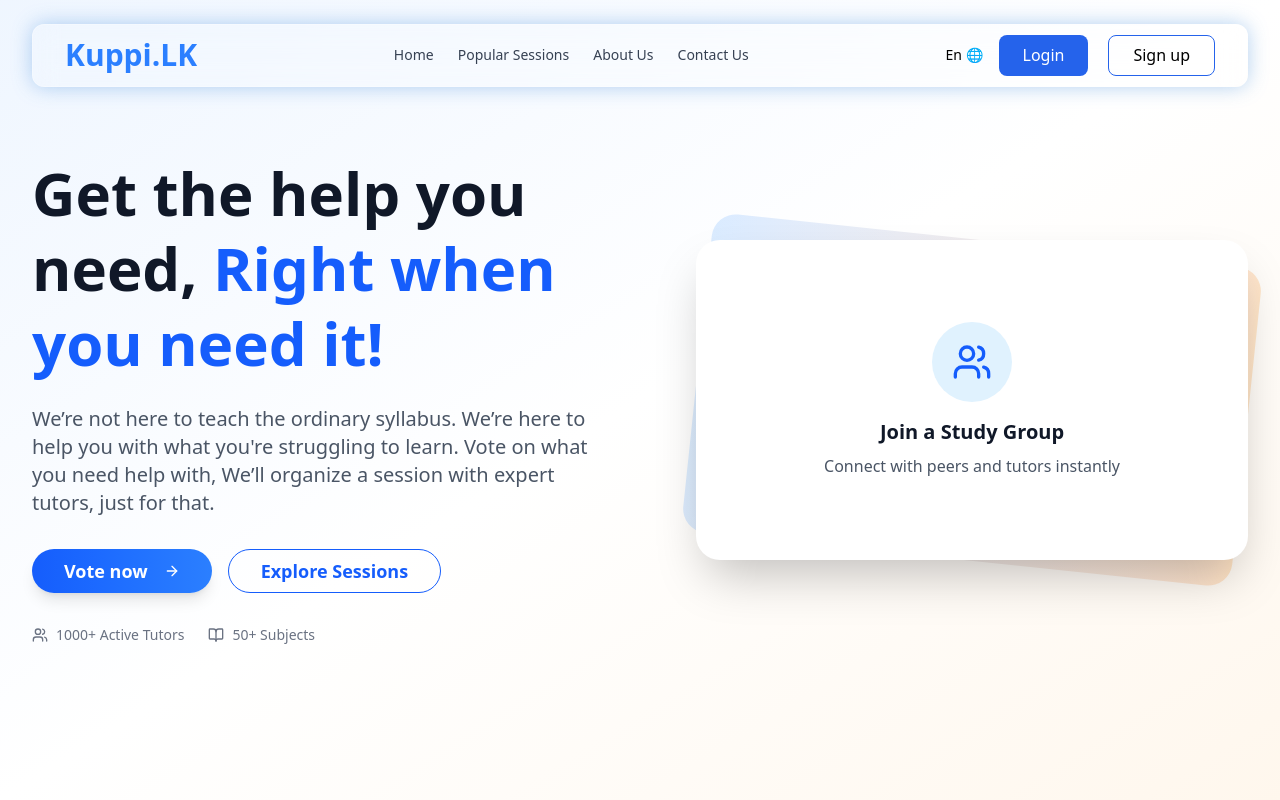
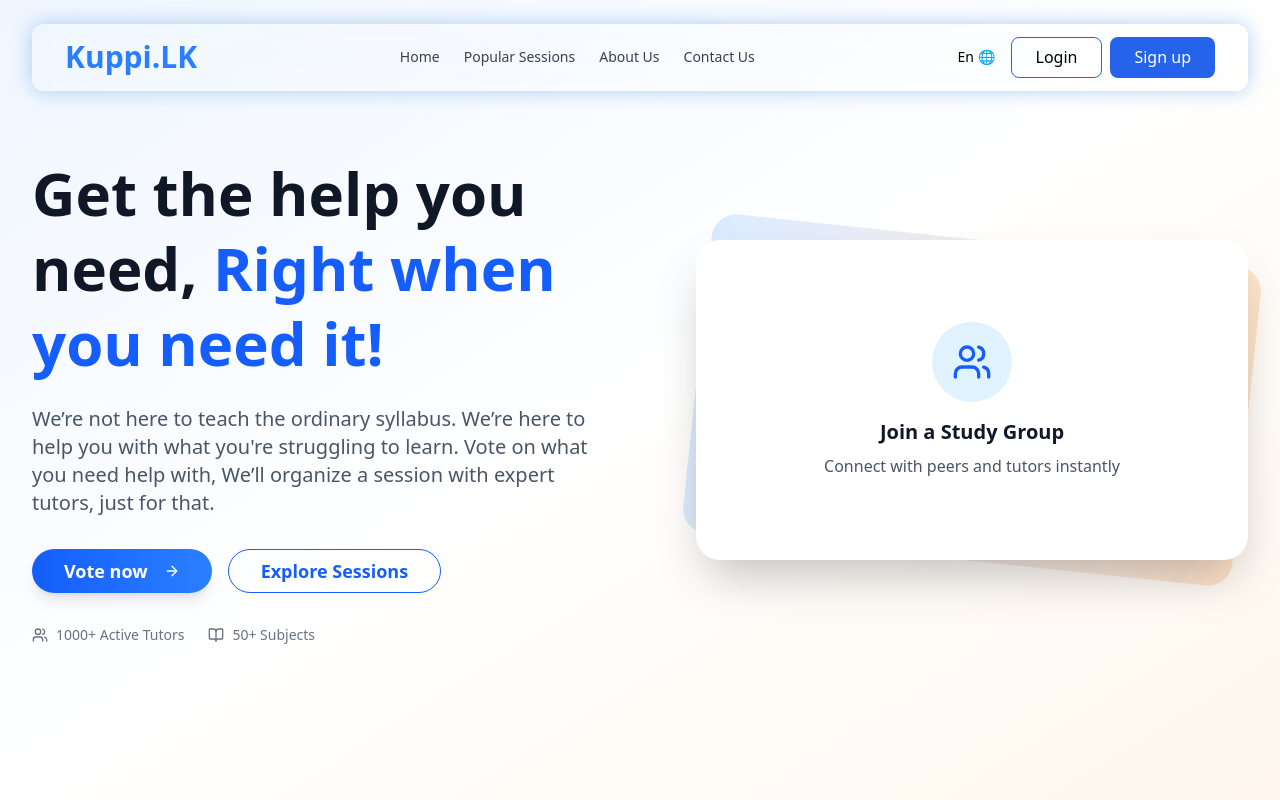
Before and after one commit to Nxtiv-software/Kuppi, a React (Vite) app: page / in a window 1280 px wide. Shown: the top 800 px of the page. Built offline with nearby package versions, Linux system fonts and the light colour scheme; no server answers.

Commit message:
did some changes of the buttons

```diff
--- a/src/ui/Home/Header.jsx
+++ b/src/ui/Home/Header.jsx
@@ -6,8 +6,9 @@ import { Link } from "react-router-dom";
 import styled from 'styled-components';
 
 const LoginButton = styled.button`
-  background-color: #2563EB;
-  color: white;
+ border: 1px solid;
+  border-color: #2563EB;
+  color: #000000;
   padding: 0.5rem 1.5rem;
   border-radius: 0.5rem;
   font-size: 1rem;
@@ -15,9 +16,8 @@ const LoginButton = styled.button`
 
 
 const SignUpButton = styled.button`
-border: 1px solid;
-  border-color: #2563EB;
-  color: #000000;
+background-color: #2563EB;
+  color: white;
   padding: 0.5rem 1.5rem;
   border-radius: 0.5rem;
   font-size: 1rem;
@@ -27,7 +27,7 @@ const Header = () => {
   return (
     <header className="fixed top-6 left-1/2 transform -translate-x-1/2 z-50 w-[95%] max-w-7xl">
       <nav
-        className="flex items-center justify-between px-8 py-2.5 backdrop-blur-md rounded-xl border border-white/30"
+        className="flex items-center justify-between px-8 py-3 backdrop-blur-md rounded-xl border border-white/30"
         style={{
           boxShadow: '0 0 20px rgba(64, 139, 219, 0.4)',
         }}
@@ -60,7 +60,7 @@ const Header = () => {
             </Link> */}
 
 
-            <div className={`flex gap-5`}>
+            <div className={`flex gap-2`}>
               <LoginButton>
                 <Link to={"/login"}>Login</Link>
               </LoginButton>
```
